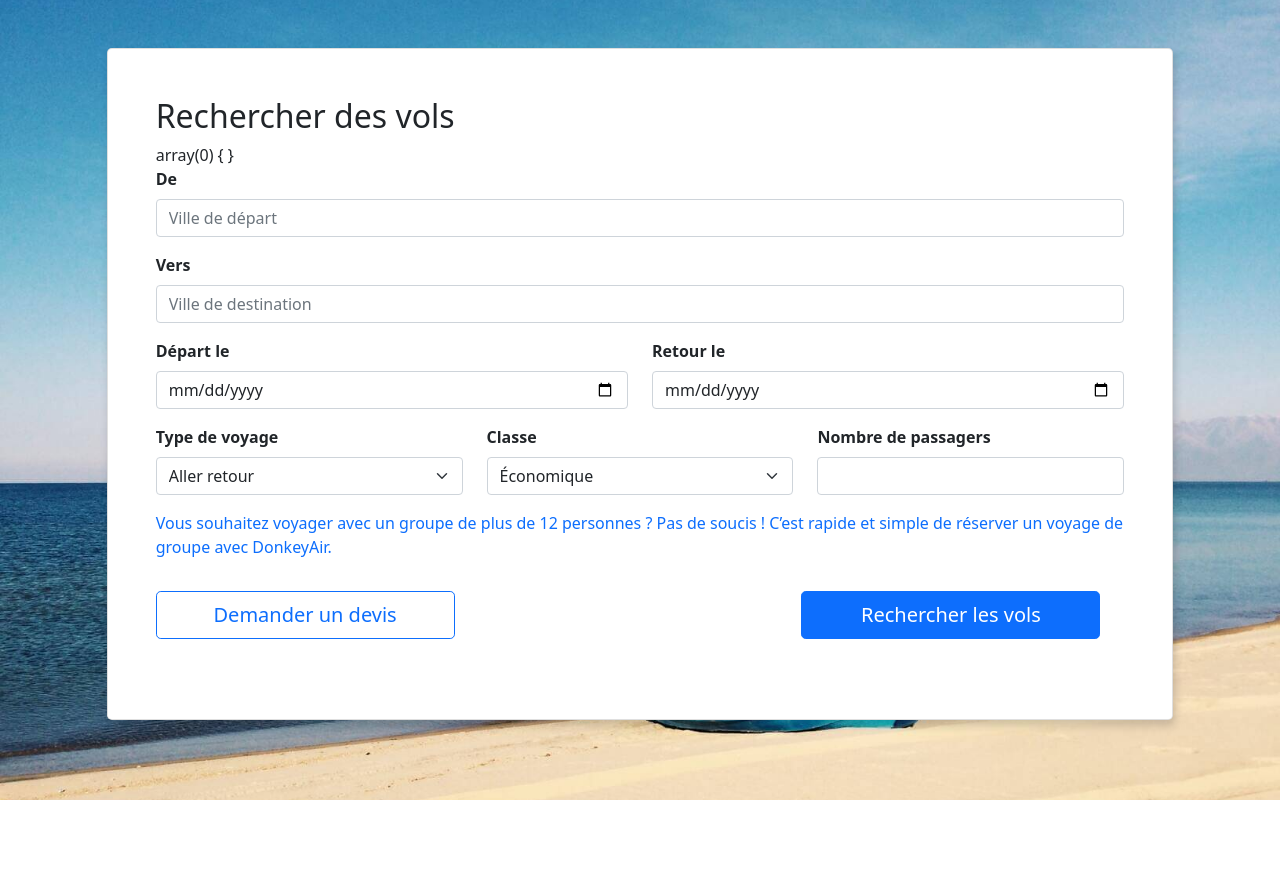
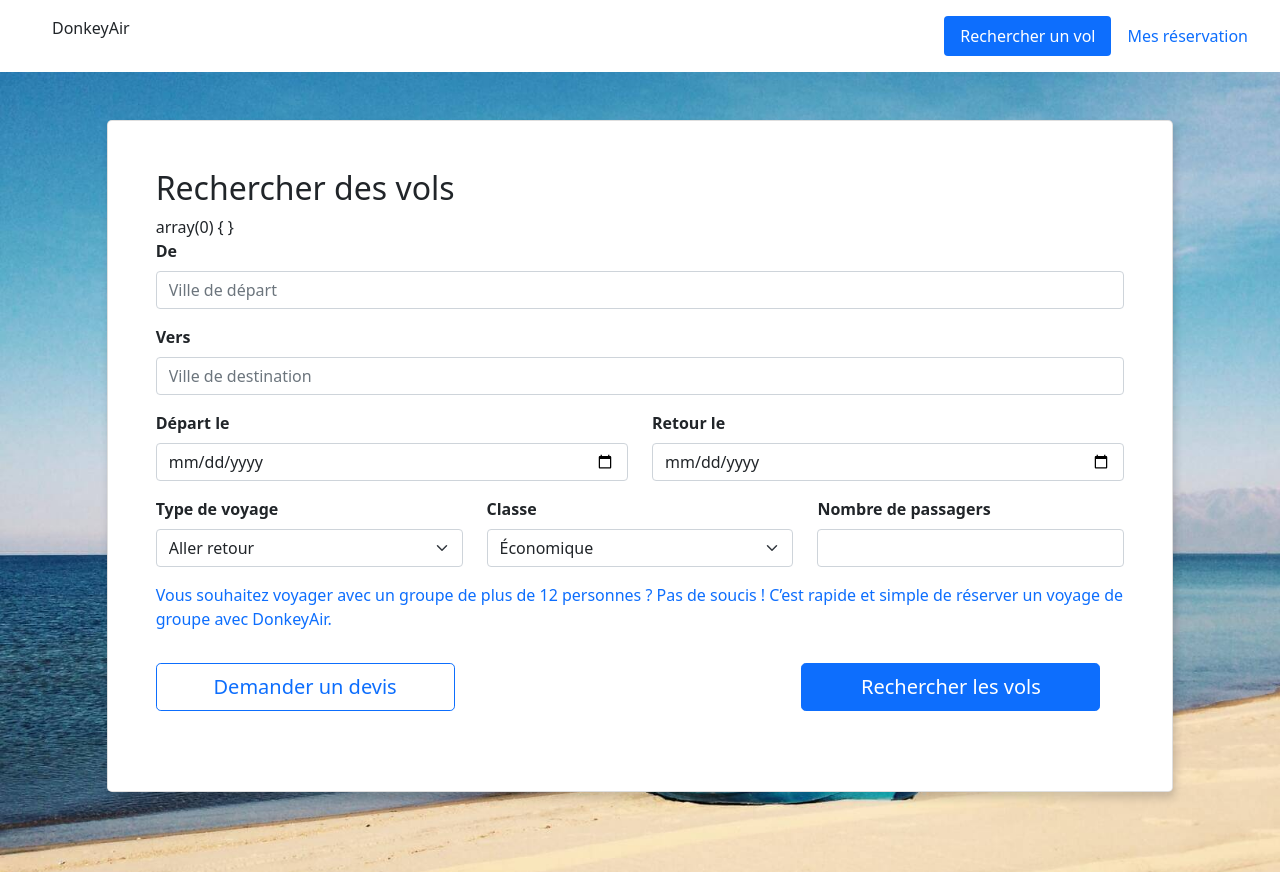
Before and after one commit to Nels18/DonkeyAir, a PHP site: page / in a window 1280 px wide. Before the commit the page ends 800 px from the top, so only its background shows below. Run offline with PHP 8.4, Linux system fonts and the light colour scheme; data that the repository does not hold is empty; some libraries are stand-ins or nearby versions.

Commit message:
Create header

```diff
--- a/index.php
+++ b/index.php
@@ -1,7 +1,6 @@
 <?php
 
     $now = new DateTime("now", new DateTimeZone("Europe/Paris"));
-
 ?>
 <!DOCTYPE html>
     <html lang="fr">
@@ -15,6 +14,7 @@
         <title>DonkeyAir</title>
     </head>
     <body>
+        <?php     include("templates/header.php"); ?>
         <main class="container-fluid bg-image">
             <div class="row justify-content-center">
                 <div class="col-10 card p-5 m-5 rounded-3">
--- /dev/null
+++ b/templates/header.php
@@ -0,0 +1,19 @@
+<header class="p-3">
+    <nav class="row justify-content-between">
+        <div class="col px-5">DonkeyAir</div>
+        <ul class="nav nav-pills col justify-content-end">
+            <li class="nav-item">
+                <a class="nav-link <?php
+                if ('/index.php' == htmlspecialchars($_SERVER["PHP_SELF"])) {
+                    echo "active";
+                }; ?>" href="index.php">Rechercher un vol</a>
+            </li>
+            <li class="nav-item <?php
+                if ('/my-bookings.php' == htmlspecialchars($_SERVER["PHP_SELF"])) {
+                    echo "active";
+                }; ?>">
+                <a class="nav-link" href="my-bookings">Mes réservation</a>
+            </li>
+        </ul>
+    </nav>
+</header>
```
Also changed, not shown: footer.php (added), header.php (added), templates/footer.php (added).
